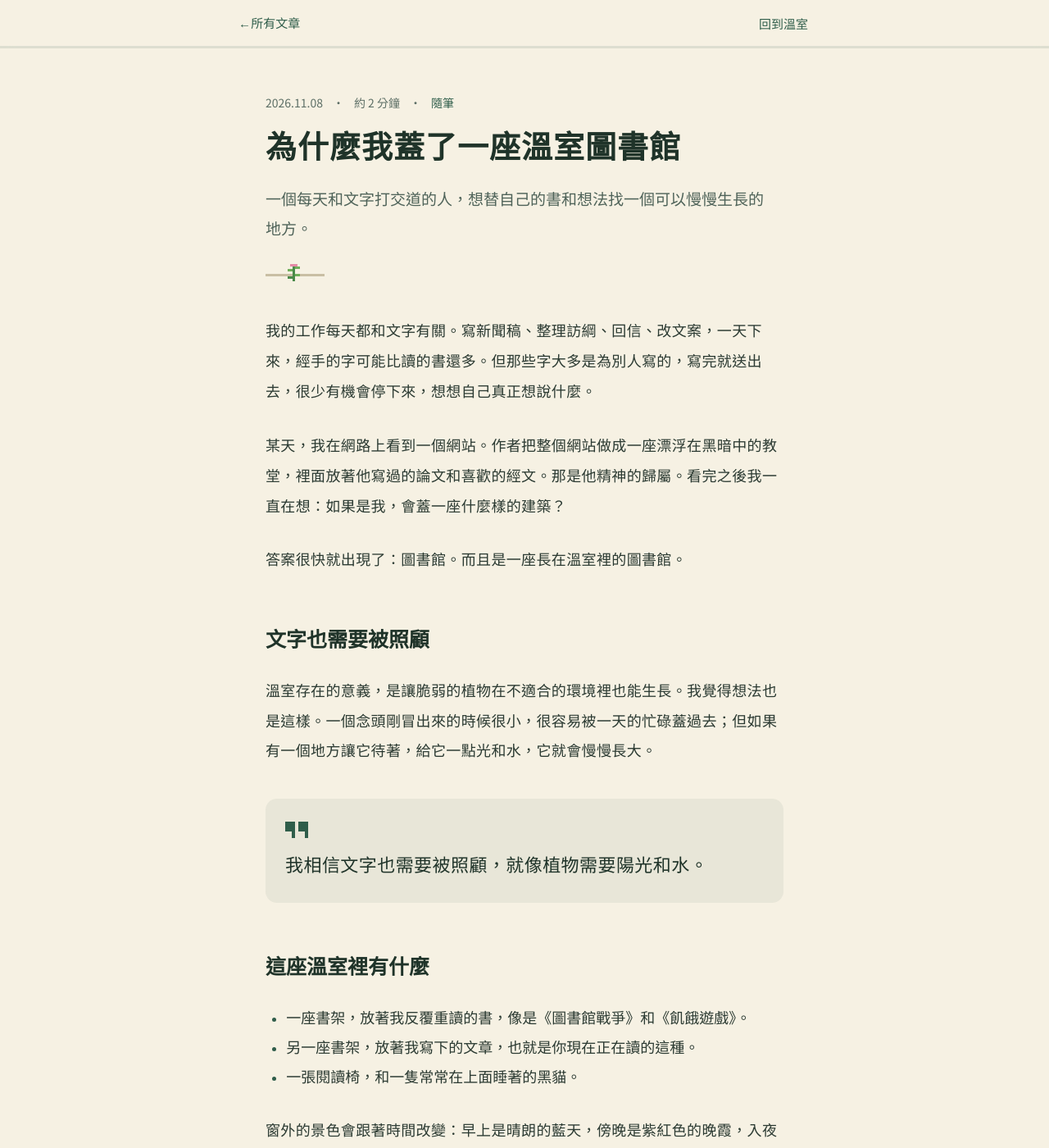
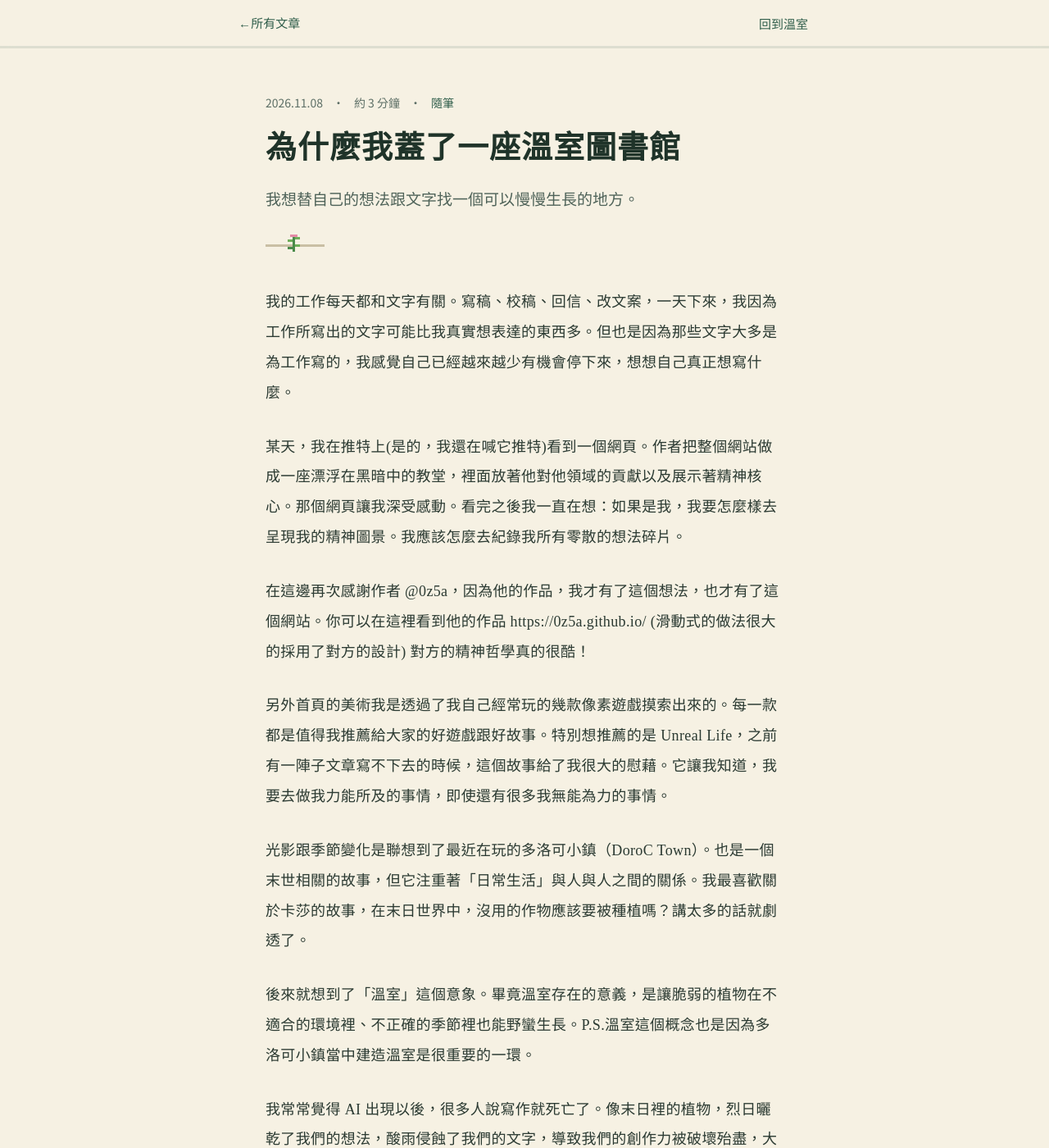
Before and after one commit to Pearlish128624/Pearlish128624.github.io, a Jekyll site: the page built from _posts/2026-11-08-greenhouse-library.md, in a window 1280 px wide and 1400 px high. Shown: the whole window at 82% size. Built offline with Jekyll 4.4.1, drawn with Linux system fonts in a browser that asks for light colours; some web fonts are replaced; some of the changed text lies outside the part shown.

```diff
--- a/_posts/2026-11-08-greenhouse-library.md
+++ b/_posts/2026-11-08-greenhouse-library.md
@@ -1,27 +1,23 @@
 ---
 title: 為什麼我蓋了一座溫室圖書館
-summary: 一個每天和文字打交道的人，想替自己的書和想法找一個可以慢慢生長的地方。
+summary: 我想替自己的想法跟文字找一個可以慢慢生長的地方。
 category: 隨筆
 ---
 
-我的工作每天都和文字有關。寫新聞稿、整理訪綱、回信、改文案，一天下來，經手的字可能比讀的書還多。但那些字大多是為別人寫的，寫完就送出去，很少有機會停下來，想想自己真正想說什麼。
+我的工作每天都和文字有關。寫稿、校稿、回信、改文案，一天下來，我因為工作所寫出的文字可能比我真實想表達的東西多。但也是因為那些文字大多是為工作寫的，我感覺自己已經越來越少有機會停下來，想想自己真正想寫什麼。
 
-某天，我在網路上看到一個網站。作者把整個網站做成一座漂浮在黑暗中的教堂，裡面放著他寫過的論文和喜歡的經文。那是他精神的歸屬。看完之後我一直在想：如果是我，會蓋一座什麼樣的建築？
+某天，我在推特上(是的，我還在喊它推特)看到一個網頁。作者把整個網站做成一座漂浮在黑暗中的教堂，裡面放著他對他領域的貢獻以及展示著精神核心。那個網頁讓我深受感動。看完之後我一直在想：如果是我，我要怎麼樣去呈現我的精神圖景。我應該怎麼去紀錄我所有零散的想法碎片。
 
-答案很快就出現了：圖書館。而且是一座長在溫室裡的圖書館。
+在這邊再次感謝作者 @0z5a，因為他的作品，我才有了這個想法，也才有了這個網站。你可以在這裡看到他的作品
+https://0z5a.github.io/ (滑動式的做法很大的採用了對方的設計) 對方的精神哲學真的很酷！
 
-## 文字也需要被照顧
+另外首頁的美術我是透過了我自己經常玩的幾款像素遊戲摸索出來的。每一款都是值得我推薦給大家的好遊戲跟好故事。特別想推薦的是 Unreal Life，之前有一陣子文章寫不下去的時候，這個故事給了我很大的慰藉。它讓我知道，我要去做我力能所及的事情，即使還有很多我無能為力的事情。
 
-溫室存在的意義，是讓脆弱的植物在不適合的環境裡也能生長。我覺得想法也是這樣。一個念頭剛冒出來的時候很小，很容易被一天的忙碌蓋過去；但如果有一個地方讓它待著，給它一點光和水，它就會慢慢長大。
+光影跟季節變化是聯想到了最近在玩的多洛可小鎮（DoroC Town）。也是一個末世相關的故事，但它注重著「日常生活」與人與人之間的關係。我最喜歡關於卡莎的故事，在末日世界中，沒用的作物應該要被種植嗎？講太多的話就劇透了。
 
-> 我相信文字也需要被照顧，就像植物需要陽光和水。
+後來就想到了「溫室」這個意象。畢竟溫室存在的意義，是讓脆弱的植物在不適合的環境裡、不正確的季節裡也能野蠻生長。P.S.溫室這個概念也是因為多洛可小鎮當中建造溫室是很重要的一環。
 
-## 這座溫室裡有什麼
+我常常覺得 AI 出現以後，很多人說寫作就死亡了。像末日裡的植物，烈日曬乾了我們的想法，酸雨侵蝕了我們的文字，導致我們的創作力被破壞殆盡，大腦變成了一份荒土，再也長不出任何新的東西。
+但如果有一個像是溫室的地方可以讓自己慢慢思考，慢慢把想法記錄下來，即使是繁忙的生活，給它一點光和水，它就會慢慢長大。
 
-- 一座書架，放著我反覆重讀的書，像是《圖書館戰爭》和《飢餓遊戲》。
-- 另一座書架，放著我寫下的文章，也就是你現在正在讀的這種。
-- 一張閱讀椅，和一隻常常在上面睡著的黑貓。
-
-窗外的景色會跟著時間改變：早上是晴朗的藍天，傍晚是紫紅色的晚霞，入夜之後，檯燈會自己亮起來。有時候會下雨，有時候會下雪，偶爾整座溫室還會沉到海底。
-
-它不是一個要追求流量的部落格，比較像是我留給自己的一個角落。如果你剛好路過，歡迎你坐下來，待一會兒。
+> 我相信文字也需要被照顧，就像植物需要陽光和水，被好好照顧後就能綻放出蓬勃的生命力。
```
Also changed, not shown: _data/books.yml (+2 -10 lines), about.md (+6 -10 lines).
